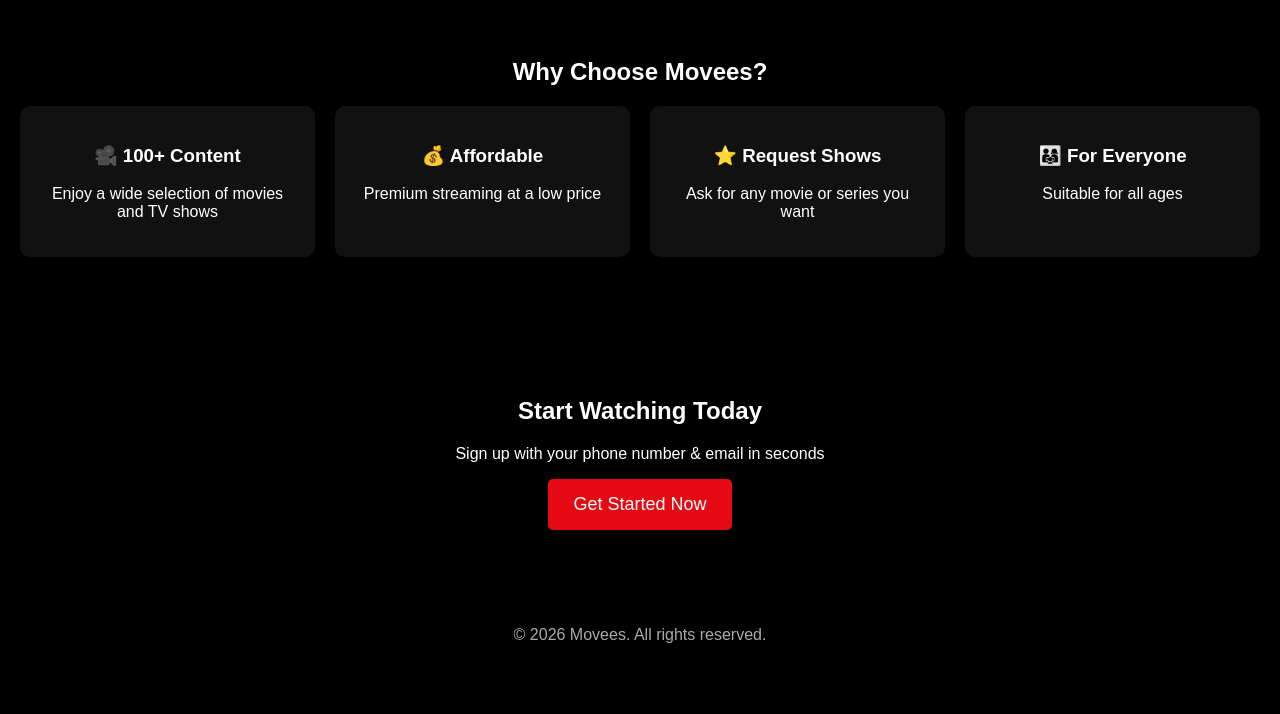
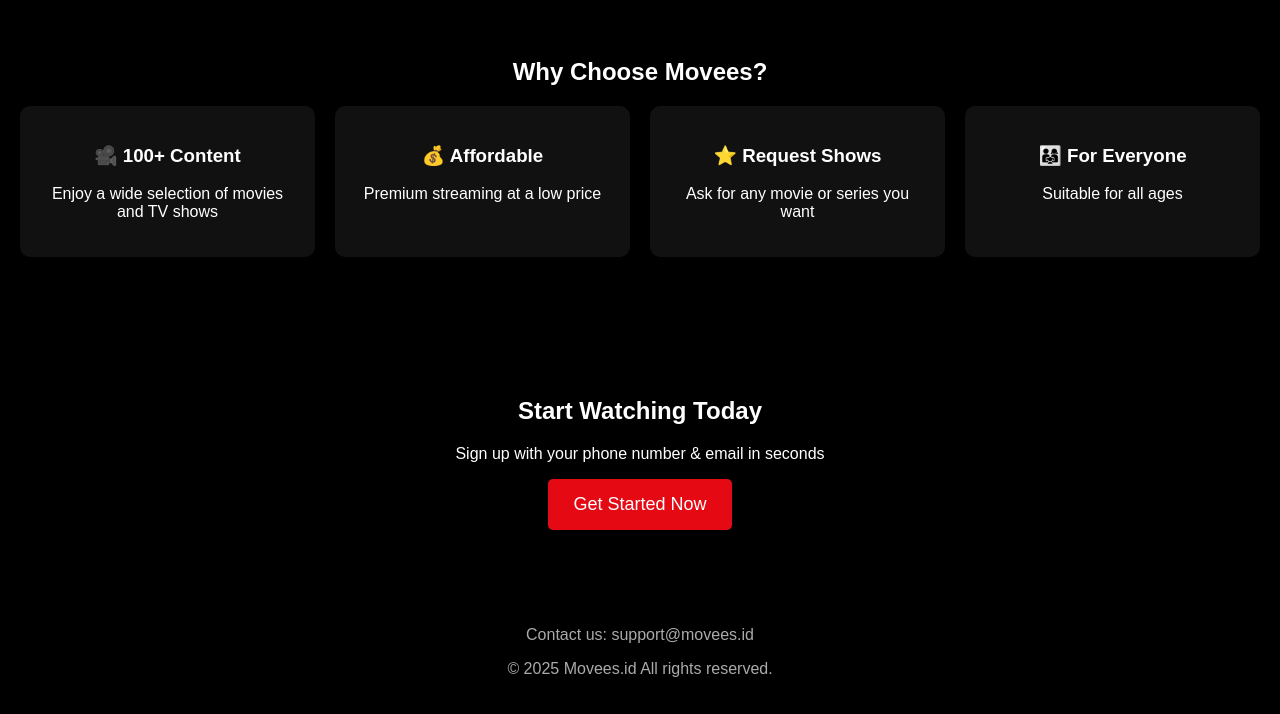
Before and after one commit to diveshbakhtani/movees, a plain HTML site: page index.html in a window 1280 px wide. Shown: the part 922-1636 px from the top of the page. Before the commit the page ends 1602 px from the top, so only its background shows below. Drawn offline with Linux system fonts and the light colour scheme.

Commit message:
Update index.html

```diff
--- a/index.html
+++ b/index.html
@@ -140,7 +140,8 @@
 
 <!-- FOOTER -->
 <div class="footer">
-  <p>© 2026 Movees. All rights reserved.</p>
+  <p>Contact us: support@movees.id</p>
+  <p>© 2025 Movees.id All rights reserved.</p>
 </div>
 
 <script>
```
